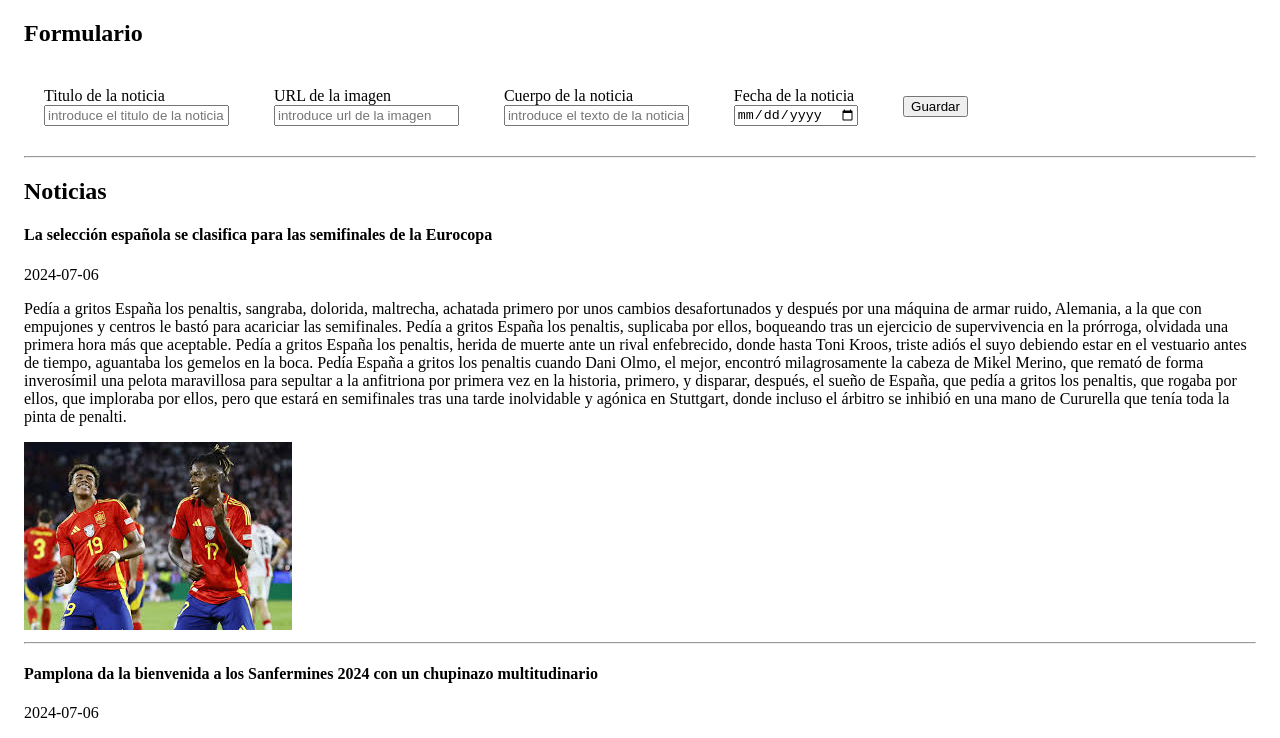
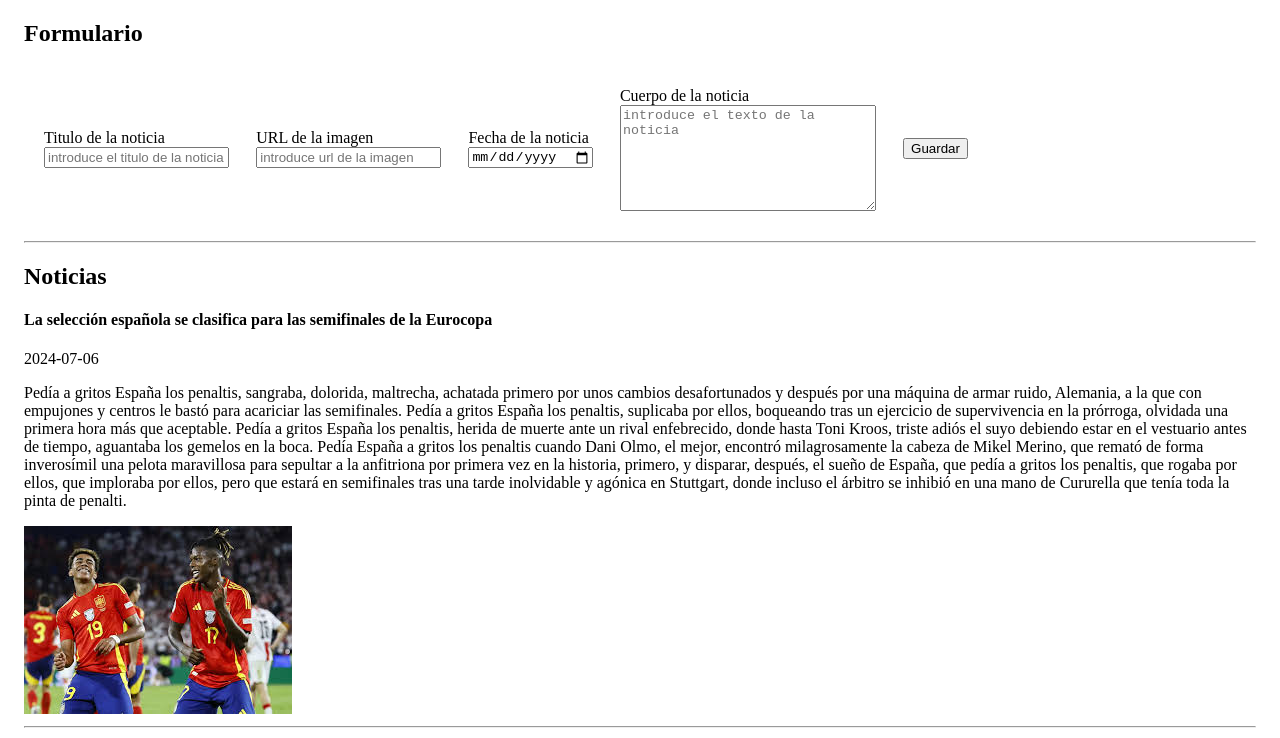
Before and after one commit to jpablogpro/actividad5-blog, an Angular app in the folder blog/: page / in a window 1280 px wide. Shown: the top 738 px of the page. Built offline with nearby package versions, Linux system fonts and the light colour scheme.

Commit message:
text area para el cuerpo de la noticia

```diff
--- a/blog/src/app/components/blog/blog.component.css
+++ b/blog/src/app/components/blog/blog.component.css
@@ -22,6 +22,11 @@ body {
   flex-direction: column;
 }
 
+.caja-cuerpo {
+  width: 250px;
+  height: 100px;
+}
+
 .news-wrapper {
   padding: 0;
   margin: 0;
--- a/blog/src/app/components/blog/blog.component.html
+++ b/blog/src/app/components/blog/blog.component.html
@@ -20,15 +20,6 @@
       />
     </div>
     <div class="form-section">
-      <label for="body">Cuerpo de la noticia</label>
-      <input
-        id="body"
-        type="text"
-        placeholder="introduce el texto de la noticia"
-        [(ngModel)]="newNoticia.text"
-      />
-    </div>
-    <div class="form-section">
       <label for="date">Fecha de la noticia</label>
       <input
         id="date"
@@ -37,6 +28,18 @@
         [(ngModel)]="newNoticia.date"
       />
     </div>
+    <div class="form-section">
+      <label for="body">Cuerpo de la noticia</label>
+      <textarea
+        id="body"
+        class="caja-cuerpo"
+        type="text"
+        placeholder="introduce el texto de la noticia"
+        [(ngModel)]="newNoticia.text"
+      >
+      </textarea>
+    </div>
+
     <button (click)="guardarnoticia()">Guardar</button>
   </div>
 </section>
```
